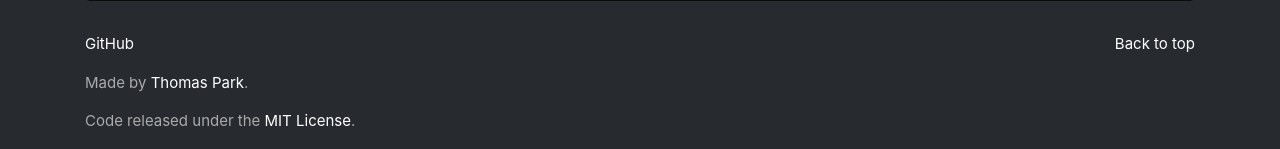
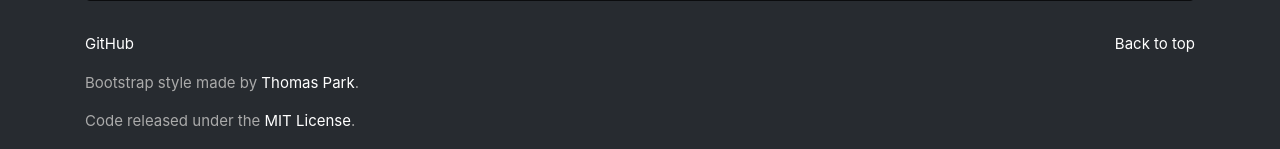
Before and after one commit to thucnhi-wiedenhofer/module-connexion, a PHP site: page / in a window 1280 px wide. Shown: the part 1050-1199 px from the top of the page. Run offline with PHP 8.4, Linux system fonts and the light colour scheme.

Commit message:
modif footer

```diff
--- a/connexion.php
+++ b/connexion.php
@@ -110,7 +110,7 @@
                     <li><a href="https://github.com/thomaspark/bootswatch">GitHub</a></li>
 
                     </ul>
-                    <p>Made by <a href="https://thomaspark.co/">Thomas Park</a>.</p>
+                    <p>Bootstrap style made by <a href="https://thomaspark.co/">Thomas Park</a>.</p>
                     <p>Code released under the <a href="https://github.com/thomaspark/bootswatch/blob/master/LICENSE">MIT License</a>.</p>
 
                 </div>
--- a/index.php
+++ b/index.php
@@ -69,7 +69,7 @@
               <li><a href="https://github.com/thomaspark/bootswatch">GitHub</a></li>
 
             </ul>
-            <p>Made by <a href="https://thomaspark.co/">Thomas Park</a>.</p>
+            <p>Bootstrap style made by <a href="https://thomaspark.co/">Thomas Park</a>.</p>
             <p>Code released under the <a href="https://github.com/thomaspark/bootswatch/blob/master/LICENSE">MIT License</a>.</p>
 
           </div>
```
